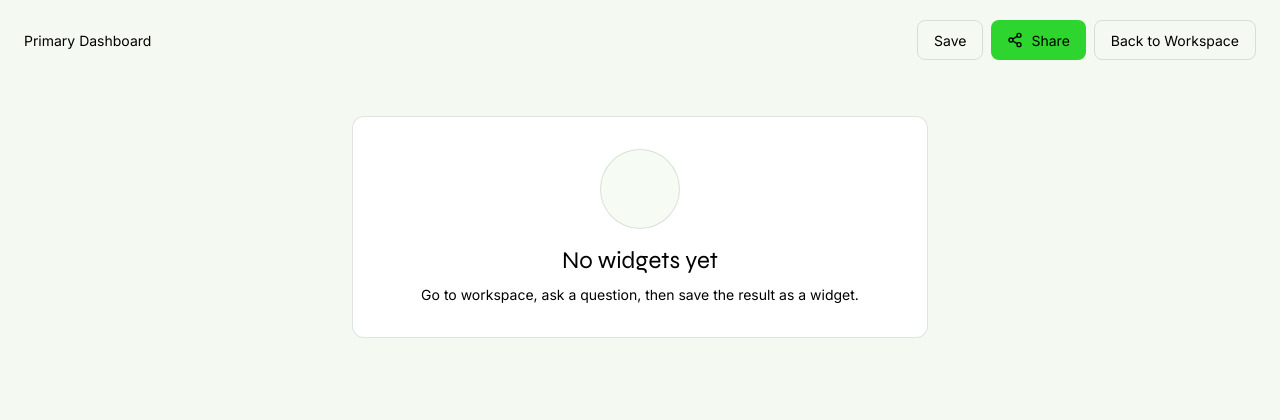
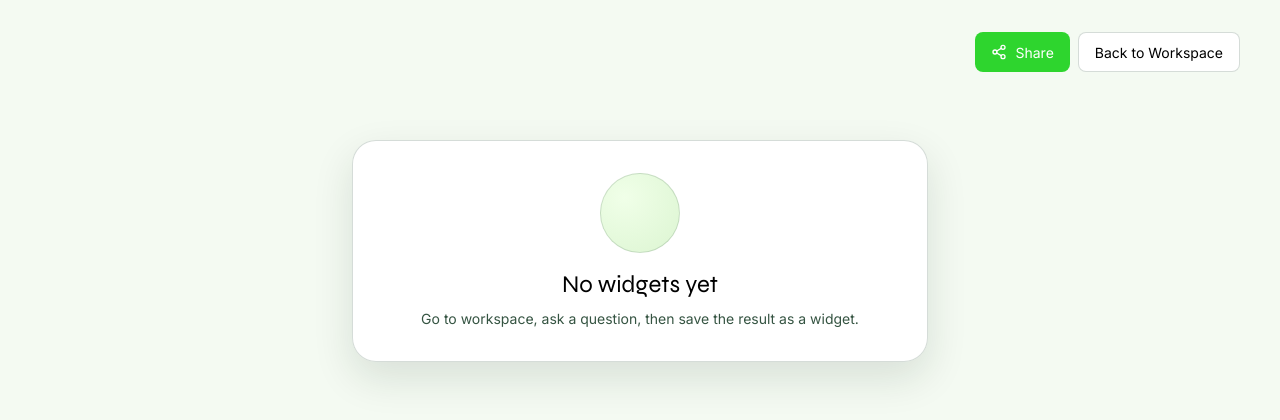
Before and after one commit to IkramBagban/query-wise, a Next.js app: page /dashboard in a window 1280 px wide. Shown: the top 420 px of the page. Built offline with nearby package versions, Linux system fonts and the light colour scheme.

Commit message:
ui: enhance dashboard and share modal styles, improve widget card design, and update empty dashboard message

```diff
--- a/app/dashboard/page.tsx
+++ b/app/dashboard/page.tsx
@@ -38,15 +38,6 @@ export default function DashboardPage() {
     window.localStorage.setItem("qw_dashboard", JSON.stringify(dashboard));
   }, [dashboard]);
 
-  const persist = async (next: Dashboard) => {
-    setDashboard(next);
-    await fetch("/api/dashboard", {
-      method: "POST",
-      headers: { "Content-Type": "application/json" },
-      body: JSON.stringify({ dashboard: next }),
-    }).catch(() => undefined);
-  };
-
   const share = async () => {
     const response = await fetch("/api/share", {
       method: "POST",
@@ -64,23 +55,22 @@ export default function DashboardPage() {
   };
 
   return (
-    <main className="min-h-screen bg-bg px-6 py-5">
-      <header className="mb-5 flex flex-wrap items-center justify-between gap-3">
+    <main className="min-h-screen bg-[radial-gradient(circle_at_10%_0%,rgba(116,204,99,0.2),transparent_28%),radial-gradient(circle_at_95%_0%,rgba(43,116,57,0.08),transparent_22%),#f4faf2] px-6 py-5">
+      <header className="mb-5 flex flex-wrap items-center justify-between gap-3  px-4 py-3  ">
         <div className="flex items-center gap-3">
-          <input
+          {/* <input
             value={dashboard.name}
             onChange={(event) => setDashboard((prev) => ({ ...prev, name: event.target.value }))}
-            className="font-syne text-3xl text-text-1 bg-transparent outline-none"
-          />
-          {dashboard.shareId ? <span className="rounded bg-success/20 px-2 py-1 text-xs text-success">Shared</span> : null}
+            className="min-w-[220px] rounded-lg border border-transparent bg-transparent px-2 py-1 font-syne text-3xl text-text-1 outline-none focus:border-[#174128]/18 focus:bg-[#f6fcf4]"
+          /> */}
+          {/* {dashboard.shareId ? <span className="rounded-full bg-[#2ed52e]/15 px-2.5 py-1 text-xs font-semibold text-[#1f892d]">Shared</span> : null} */}
         </div>
         <div className="flex gap-2">
-          <Button variant="ghost" onClick={() => void persist({ ...dashboard, updatedAt: Date.now() })}>Save</Button>
-          <Button onClick={() => void share()}>
+          <Button className="bg-[#2ed52e] !text-white hover:brightness-105" onClick={() => void share()}>
             <Share2 className="h-4 w-4" /> Share
           </Button>
           <Link href="/workspace">
-            <Button variant="ghost">Back to Workspace</Button>
+            <Button variant="ghost" className="border border-[#174128]/18 bg-white hover:bg-[#ecf9e5]">Back to Workspace</Button>
           </Link>
         </div>
       </header>
@@ -90,7 +80,7 @@ export default function DashboardPage() {
       ) : (
         <section className="grid grid-cols-1 gap-4 xl:grid-cols-2">
           {dashboard.widgets.map((widget) => (
-            <div key={widget.id} draggable onDragStart={(event) => event.dataTransfer.setData("text/plain", widget.id)} onDrop={(event) => {
+            <div key={widget.id} className="cursor-grab active:cursor-grabbing" draggable onDragStart={(event) => event.dataTransfer.setData("text/plain", widget.id)} onDrop={(event) => {
               const from = event.dataTransfer.getData("text/plain");
               if (!from || from === widget.id) return;
               setDashboard((prev) => {
--- a/app/share/[shareId]/page.tsx
+++ b/app/share/[shareId]/page.tsx
@@ -32,17 +32,17 @@ export default async function SharedDashboardPage({
   }
 
   return (
-    <main className="min-h-screen bg-bg px-6 py-5">
-      <header className="mb-6 flex items-center justify-between border-b border-border pb-4">
-        <h1 className="font-syne text-3xl text-text-1">QueryWise</h1>
-        <span className="rounded bg-surface-2 px-2 py-1 text-xs text-text-2">View only</span>
+    <main className="min-h-screen bg-[radial-gradient(circle_at_10%_0%,rgba(116,204,99,0.2),transparent_28%),radial-gradient(circle_at_95%_0%,rgba(43,116,57,0.08),transparent_22%),#f4faf2] px-6 py-5">
+      <header className="mb-6 flex items-center justify-between px-4 py-3">
+        <h1 className="font-syne text-3xl text-text-1">Query<span className="text-[#2ed52e]">Wise</span></h1>
+        <span className="rounded-full border border-[#174128]/16 bg-[#effbe9] px-2.5 py-1 text-xs font-semibold text-[#24553a]">View only</span>
       </header>
       <section className="grid grid-cols-1 gap-4 xl:grid-cols-2">
         {dashboard.widgets.map((widget) => (
           <WidgetCard key={widget.id} widget={widget} readOnly />
         ))}
       </section>
-      <footer className="mt-8 border-t border-border pt-4 text-center text-xs text-text-3">
+      <footer className="mt-8 border-t border-[#174128]/12 pt-4 text-center text-xs text-[#355442]">
         Create your own at querywise.app
       </footer>
     </main>
--- a/components/dashboard/EmptyDashboard.tsx
+++ b/components/dashboard/EmptyDashboard.tsx
@@ -2,10 +2,10 @@ import { Card } from "@/components/ui/card";
 
 export function EmptyDashboard() {
   return (
-    <Card className="mx-auto mt-14 max-w-xl p-8 text-center">
-      <div className="mx-auto mb-4 h-20 w-20 rounded-full border border-border bg-surface-2" />
+    <Card className="mx-auto mt-14 max-w-xl rounded-3xl border border-[#174128]/18 bg-white/95 p-8 text-center shadow-[0_16px_40px_rgba(14,41,24,0.12)]">
+      <div className="mx-auto mb-4 h-20 w-20 rounded-full border border-[#174128]/15 bg-[radial-gradient(circle_at_30%_30%,#f0ffe8_0%,#def6d4_90%)]" />
       <h2 className="font-syne text-2xl text-text-1">No widgets yet</h2>
-      <p className="mt-2 text-sm text-text-2">Go to workspace, ask a question, then save the result as a widget.</p>
+      <p className="mt-2 text-sm text-[#355442]">Go to workspace, ask a question, then save the result as a widget.</p>
     </Card>
   );
 }
--- a/components/dashboard/ShareModal.tsx
+++ b/components/dashboard/ShareModal.tsx
@@ -25,13 +25,13 @@ export function ShareModal({ open, onOpenChange, url }: ShareModalProps) {
     <Dialog open={open} onOpenChange={onOpenChange}>
       <div className="space-y-4">
         <h2 className="font-syne text-2xl text-text-1">Dashboard shared</h2>
-        <p className="text-sm text-text-2">Anyone with this URL can view this dashboard.</p>
-        <div className="rounded-md border border-border bg-surface-2 p-3 text-xs text-text-2">{url}</div>
+        <p className="text-sm text-[#355442]">Anyone with this URL can view this dashboard.</p>
+        <div className="rounded-md border border-[#174128]/15 bg-[#f5fcf2] p-3 text-xs text-text-2">{url}</div>
         <div className="flex justify-end gap-2">
-          <Button variant="ghost" onClick={() => onOpenChange(false)}>
+          <Button variant="ghost" className="border border-[#174128]/18 bg-white hover:bg-[#ecf9e5]" onClick={() => onOpenChange(false)}>
             Close
           </Button>
-          <Button onClick={() => void copy()}>{copied ? <Check className="h-4 w-4" /> : <Copy className="h-4 w-4" />} Copy</Button>
+          <Button className="bg-[#2ed52e] !text-white hover:brightness-105" onClick={() => void copy()}>{copied ? <Check className="h-4 w-4" /> : <Copy className="h-4 w-4" />} Copy</Button>
         </div>
       </div>
     </Dialog>
--- a/components/dashboard/WidgetCard.tsx
+++ b/components/dashboard/WidgetCard.tsx
@@ -30,8 +30,8 @@ export function WidgetCard({
   onRemove,
 }: WidgetCardProps) {
   return (
-    <Card className="overflow-hidden" hoverable>
-      <div className="flex items-center justify-between border-b border-border px-3 py-2">
+    <Card className="overflow-hidden rounded-2xl border border-[#174128]/18 bg-white shadow-[0_10px_26px_rgba(14,41,24,0.08)]" hoverable>
+      <div className="flex items-center justify-between border-b border-[#174128]/12 bg-[linear-gradient(180deg,#eff9eb_0%,#f7fcf5_100%)] px-3 py-2">
         {readOnly ? (
           <h3 className="text-sm font-medium text-text-1">{widget.title}</h3>
         ) : (
@@ -42,13 +42,13 @@ export function WidgetCard({
           />
         )}
         {!readOnly ? (
-          <button onClick={onRemove} className="ml-3 text-xs text-danger hover:underline">
+          <button onClick={onRemove} className="ml-3 rounded-full border border-danger/20 bg-danger/10 px-2 py-0.5 text-xs text-danger transition hover:bg-danger/20">
             Remove
           </button>
         ) : null}
       </div>
       {!readOnly ? (
-        <div className="border-b border-border px-3 py-2">
+        <div className="border-b border-[#174128]/10 bg-[#f9fdf7] px-3 py-2">
           <Select
             value={widget.chartConfig.type}
             onChange={(value) => onTypeChange?.(value as ChartType)}
@@ -60,7 +60,7 @@ export function WidgetCard({
       <div className="p-3">
         <ChartRenderer result={widget.result} chartConfig={widget.chartConfig} />
       </div>
-      <div className="border-t border-border px-3 py-2 text-xs text-text-3">
+      <div className="border-t border-[#174128]/10 bg-[#f9fdf7] px-3 py-2 text-xs text-[#355442]">
         {widget.result.rowCount} rows · Last updated {new Date().toLocaleTimeString("en-US")}
       </div>
     </Card>
```
